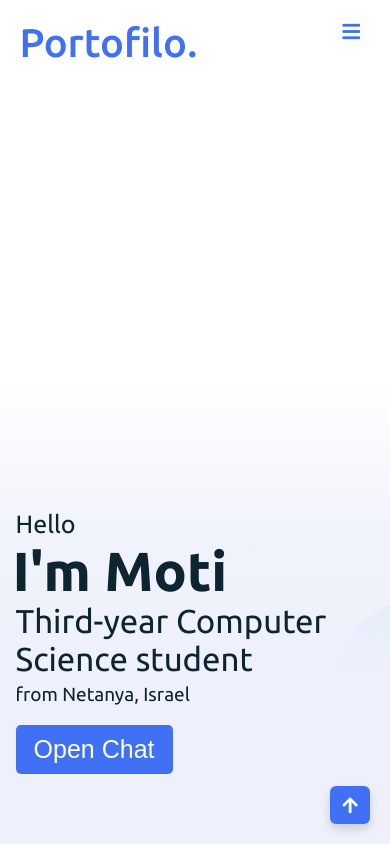
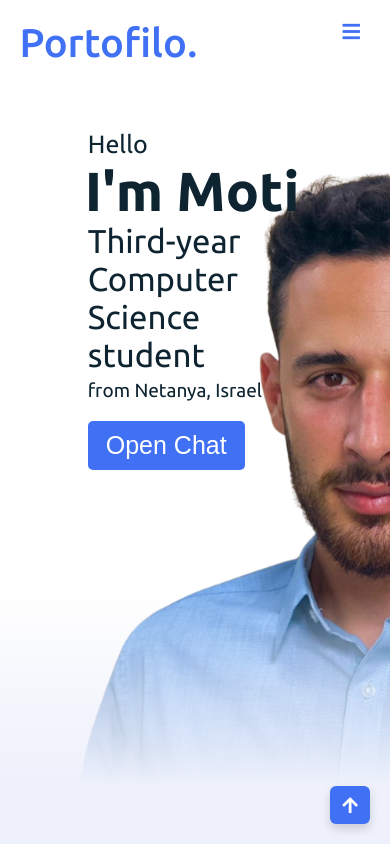
Before and after one commit to motiamar/moti-profile, a website: page public/index.html in a window 390 px wide. Shown: the top 844 px of the page. Drawn offline with Linux system fonts and the light colour scheme.

Commit message:
Fix initial mobile scroll bug

```diff
--- a/public/style.css
+++ b/public/style.css
@@ -651,21 +651,22 @@
         background-image:
           linear-gradient(
             to bottom,
-            rgba(238, 241, 251, 0)    45%,
-            rgba(238, 241, 251, 0.88) 65%,
-            #eef1fb                   80%
+            rgba(238, 241, 251, 0)    70%,
+            rgba(238, 241, 251, 0.65) 83%,
+            #eef1fb                   93%
           ),
           url("images/Background.png");
         background-attachment: scroll, scroll;
-        background-position: center center, center top;
+        background-position: center center, 70% top;
         background-size: auto, cover;
         background-repeat: no-repeat, no-repeat;
       }
       .home .home-content {
         position: relative;
-        justify-content: flex-end;
-        padding-bottom: 56px;
-        width: 92%;
+        justify-content: flex-start;
+        padding-top: 90px;
+        padding-bottom: 0;
+        width: 55%;
       }
        nav .navbar .menu{
         position: absolute;
```
